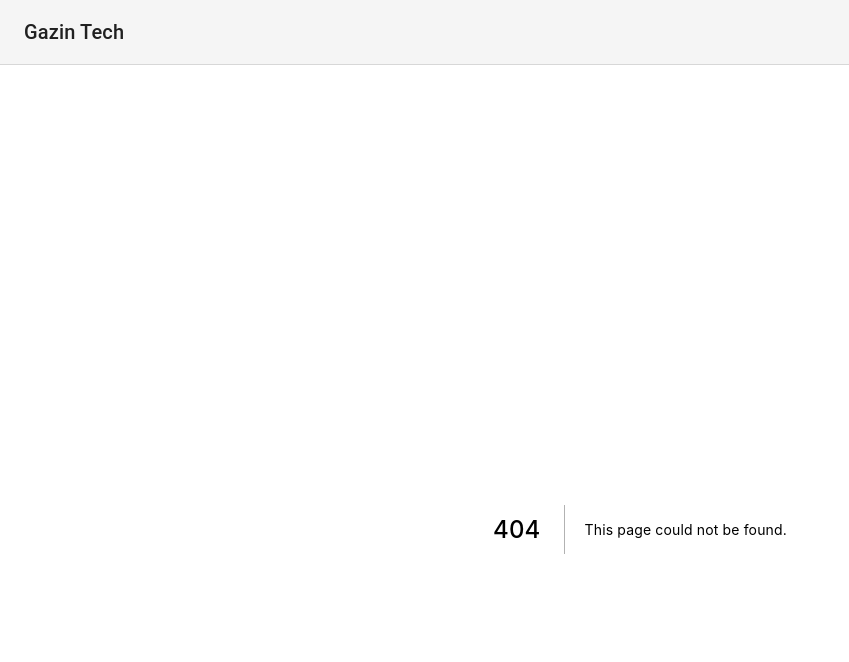
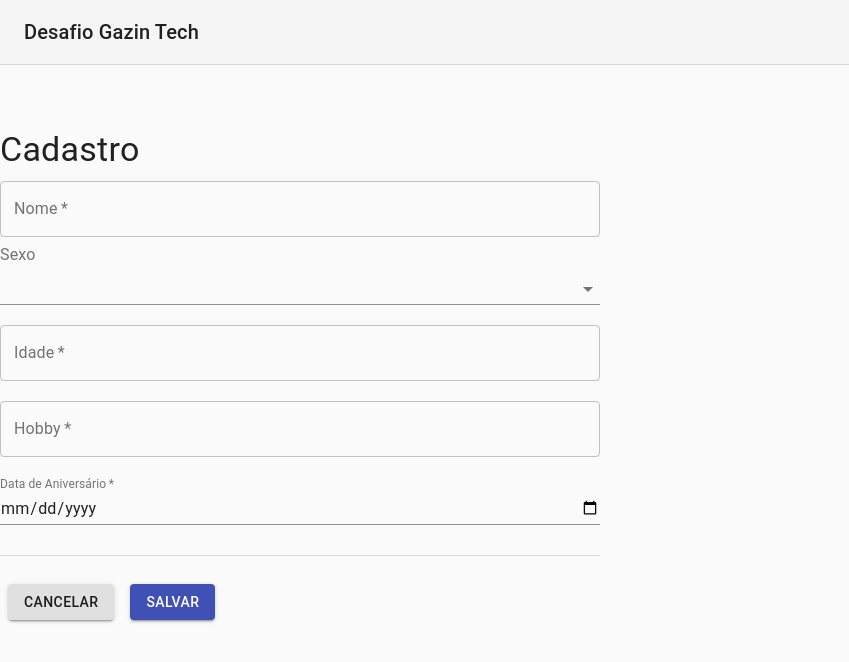
Before and after one commit to diegosurita/desafio-gazin, a Next.js app: page /developer/new in a window 1280 px wide. Before the commit this address had no page. Shown: the top 662 px of the page, without its empty margins (0-849 px from the left). Built offline with nearby package versions, Linux system fonts and the light colour scheme.

Commit message:
feat: implementa o cadastro de desenvolvedor no frontend
Issue: #9

```diff
--- a/babel.config.js
+++ /dev/null
@@ -1,13 +0,0 @@
-// babel.config.js
-module.exports = {
-    presets: [
-        [
-            '@babel/preset-env',
-            {
-                targets:
-                    {node: 'current'}
-            }
-        ],
-        '@babel/preset-typescript'
-    ],
-};
--- a/pages/_app.tsx
+++ b/pages/_app.tsx
@@ -1,11 +1,12 @@
-import {Fragment} from "react";
+import {Fragment, useEffect} from "react";
 import type {AppProps} from 'next/app'
-import {makeStyles} from '@material-ui/core/styles';
+import {makeStyles, ThemeProvider} from '@material-ui/core/styles';
 import CssBaseline from "@material-ui/core/CssBaseline";
 import AppBar from '@material-ui/core/AppBar';
 import Toolbar from "@material-ui/core/Toolbar";
 import Typography from "@material-ui/core/Typography";
 import Container from '@material-ui/core/Container';
+import {createMuiTheme} from "@material-ui/core";
 
 const useStyles = makeStyles((theme) => ({
     '@global': {
@@ -29,23 +30,33 @@ const useStyles = makeStyles((theme) => ({
     },
 }));
 
+const theme = createMuiTheme();
+
 const MyApp = ({Component, pageProps}: AppProps) => {
     const classes = useStyles();
 
+    useEffect(() => {
+        // Remove the server-side injected CSS.
+        const jssStyles: any = document.querySelector('#jss-server-side');
+        if (jssStyles) {
+            jssStyles.parentElement.removeChild(jssStyles);
+        }
+    }, []);
+
     return (
-        <Fragment>
+        <ThemeProvider theme={theme}>
             <CssBaseline/>
             <AppBar position="static" color="default" elevation={0} className={classes.appBar}>
                 <Toolbar className={classes.toolbar}>
                     <Typography variant="h6" color="inherit" noWrap className={classes.toolbarTitle}>
-                        Gazin Tech
+                        Desafio Gazin Tech
                     </Typography>
                 </Toolbar>
             </AppBar>
             <Container maxWidth="lg" component="main" className={classes.heroContent}>
                 <Component {...pageProps} classes={classes}/>
             </Container>
-        </Fragment>
+        </ThemeProvider>
     )
 }
 
--- /dev/null
+++ b/pages/_document.tsx
@@ -0,0 +1,41 @@
+import React from 'react';
+import Document, {
+    Head,
+    Html, Main, NextScript,
+} from 'next/document';
+import {ServerStyleSheets} from '@material-ui/core/styles';
+
+export default class MyDocument extends Document {
+    render() {
+        return (
+            <Html lang="en">
+                <body>
+                <Head/>
+                <Main/>
+                <NextScript/>
+                </body>
+            </Html>
+        );
+    }
+}
+
+// `getInitialProps` belongs to `_document` (instead of `_app`),
+// it's compatible with server-side generation (SSG).
+MyDocument.getInitialProps = async (ctx) => {
+
+    // Render app and page and get the context of the page with collected side effects.
+    const sheets = new ServerStyleSheets();
+    const originalRenderPage = ctx.renderPage;
+
+    ctx.renderPage = () => originalRenderPage({
+        enhanceApp: (App) => (props) => sheets.collect(<App {...props} />),
+    });
+
+    const initialProps = await Document.getInitialProps(ctx);
+
+    return {
+        ...initialProps,
+        // Styles fragment is rendered after the app and page rendering finish.
+        styles: [...React.Children.toArray(initialProps.styles), sheets.getStyleElement()],
+    };
+};
--- /dev/null
+++ b/pages/developer/new.tsx
@@ -0,0 +1,16 @@
+import {Fragment} from "react";
+import Typography from "@material-ui/core/Typography";
+import Form from "../../src/frontend/component/form";
+
+const New = () => {
+    return (
+        <Fragment>
+            <Typography variant="h4">
+                Cadastro
+            </Typography>
+            <Form/>
+        </Fragment>
+    )
+}
+
+export default New
--- /dev/null
+++ b/src/frontend/component/form.tsx
@@ -0,0 +1,177 @@
+import TextField from "@material-ui/core/TextField";
+import {
+    Dialog,
+    DialogActions,
+    DialogContent, DialogContentText,
+    DialogTitle,
+    Divider,
+    InputLabel,
+    MenuItem,
+    Select
+} from "@material-ui/core";
+import Button from "@material-ui/core/Button";
+import {createStyles, makeStyles} from "@material-ui/core/styles";
+import {Fragment, useState, useEffect} from "react";
+import DeveloperService from "../service/developer";
+
+const useStyle = makeStyles((theme) =>
+    createStyles({
+        form: {
+            display: 'flex',
+            flexFlow: 'column',
+            alignItems: 'stretch',
+            flexGrow: 4
+        },
+        fields: {
+            width: '600px',
+            margin: '10px 0'
+        },
+        button: {
+            margin: theme.spacing(1)
+        }
+    })
+);
+
+const Form = () => {
+    const classes = useStyle(),
+        [name, setName] = useState(''),
+        [sex, setSex] = useState(''),
+        [age, setAge] = useState<number | string>(''),
+        [hobby, setHobby] = useState(''),
+        [birthDate, setBirthDate] = useState(''),
+        [submitted, setSubmitted] = useState(false),
+        [openDialog, setOpenDialog] = useState(false);
+
+    useEffect(() => {
+        console.log(openDialog)
+    })
+
+    const onSubmit = async (e: any) => {
+        e.preventDefault();
+        setSubmitted(true);
+
+        if (name !== '' && sex !== '' && age !== '' && hobby !== '' && birthDate !== '') {
+            const result: any = await DeveloperService.create({name, sex, age, hobby, birthDate});
+
+            if (result.status == 201) {
+                setOpenDialog(true);
+            }
+        }
+    }
+
+    const onCancel = (e: any) => {
+        e.preventDefault();
+        window.location.href = '/';
+    }
+
+    const checkValidAge = (age: number) => {
+        if (age > 100) {
+            setAge(100);
+        }
+    }
+
+    const onDialogClose = () => {
+        window.location.href = '/';
+    };
+
+    return (
+        <Fragment>
+            <form className={classes.form} noValidate autoComplete="off" onSubmit={(e: any) => onSubmit(e)}>
+                <TextField
+                    error={name === '' && submitted}
+                    helperText={name === '' && submitted ? 'Este campo é obrigatório' : ''}
+                    className={classes.fields}
+                    required
+                    id="name"
+                    label="Nome"
+                    variant="outlined"
+                    value={name}
+                    onChange={(e: any) => setName(e.target.value.trimStart())}
+                />
+                <div>
+                    <InputLabel id="sex">Sexo</InputLabel>
+                    <Select
+                        error={sex === '' && submitted}
+                        className={classes.fields}
+                        labelId="sex"
+                        id="sex"
+                        value={sex}
+                        onChange={(e: any) => setSex(e.target.value)}
+                        label="Sexo"
+                    >
+                        <MenuItem value=""><em>Selecione</em></MenuItem>
+                        <MenuItem value="M">Masculino</MenuItem>
+                        <MenuItem value='F'>Feminino</MenuItem>
+                    </Select>
+                </div>
+                <TextField
+                    error={age === '' && submitted}
+                    helperText={age === '' && submitted ? 'Este campo é obrigatório' : ''}
+                    className={classes.fields}
+                    required
+                    id="age"
+                    label="Idade"
+                    variant="outlined"
+                    type="number"
+                    value={age}
+                    onKeyUp={(e: any) => checkValidAge(e.target.value)}
+                    onChange={(e: any) => setAge(e.target.value)}
+                />
+                <TextField
+                    error={hobby === '' && submitted}
+                    helperText={hobby === '' && submitted ? 'Este campo é obrigatório' : ''}
+                    className={classes.fields}
+                    required
+                    id="hobby"
+                    label="Hobby"
+                    variant="outlined"
+                    value={hobby}
+                    onChange={(e: any) => setHobby(e.target.value)}
+                />
+                <TextField
+                    error={birthDate === '' && submitted}
+                    helperText={birthDate === '' && submitted ? 'Este campo é obrigatório' : ''}
+                    type='date'
+                    className={classes.fields}
+                    required
+                    id="birthDay"
+                    label="Data de Aniversário"
+                    value={birthDate}
+                    onChange={(e: any) => setBirthDate(e.target.value)}
+                    InputLabelProps={{
+                        shrink: true,
+                    }}
+                />
+                <Divider style={{margin: '20px 0', width: '600px'}}/>
+                <div style={{justifyItems: 'end'}}>
+                    <Button
+                        onClick={(e: any) => onCancel(e)}
+                        type='button'
+                        className={classes.button}
+                        variant="contained"
+                    >
+                        Cancelar
+                    </Button>
+                    <Button
+                        type='submit'
+                        className={classes.button}
+                        variant="contained"
+                        color="primary"
+                    >
+                        Salvar
+                    </Button>
+                </div>
+            </form>
+            <Dialog open={openDialog} onClose={onDialogClose}>
+                <DialogContent>
+                    <DialogContentText id="dialog">Desenvolvedor cadastrado com sucesso!</DialogContentText>
+                </DialogContent>
+                <DialogActions>
+                    <Button onClick={onDialogClose} color="primary" autoFocus>ok</Button>
+                </DialogActions>
+            </Dialog>
+        </Fragment>
+    )
+}
+
+export default Form
--- a/src/frontend/service/developer.ts
+++ b/src/frontend/service/developer.ts
@@ -22,11 +22,6 @@ export default class DeveloperService {
                 params: requestParams
             });
 
-            if (developers.status === 400) {
-                alert(developers.error.message);
-                return [];
-            }
-
             return developers.data;
         } catch (e) {
             if (e.response.status === 400) {
@@ -40,4 +35,14 @@ export default class DeveloperService {
         }
     }
 
+    public static async create(data: any) {
+        try {
+            return await axios.post(process.env.API_URL + '/developers', data);
+        } catch (e) {
+            if (e.response.status === 400) {
+                alert(e.response.data.error.message);
+            }
+        }
+    }
+
 }
```
Also changed, not shown: pages/index.tsx (+5 -9 lines), tsconfig.json (+18 -4 lines), .babelrc, 2 other files (tests, documents, lock files or other folders).
